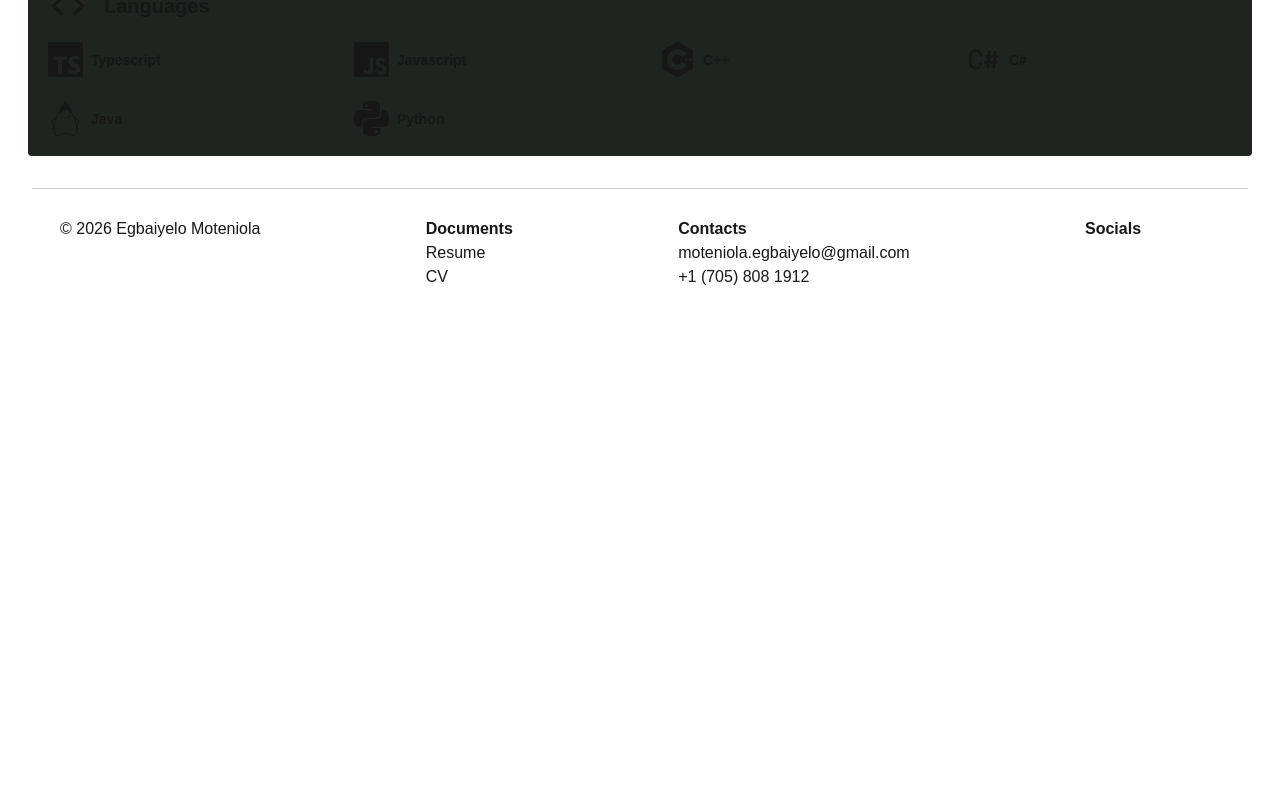
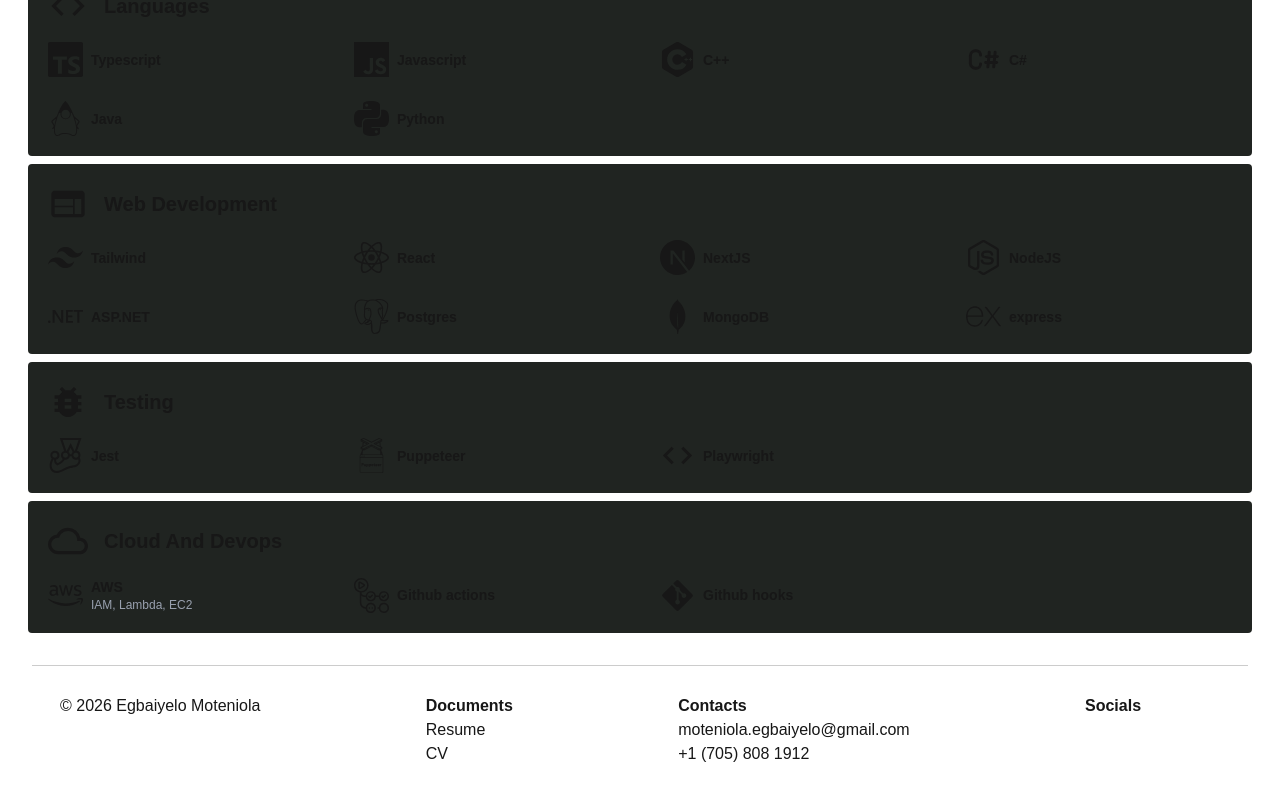
Before and after one commit to Egbaiyelo/Portfolio, a Next.js app in the folder portfolio-app/: page /en in a window 1280 px wide. Shown: the part 2350-3150 px from the top of the page. Before the commit the page ends 2715 px from the top, so only its background shows below. Built offline with nearby package versions, Linux system fonts and the light colour scheme.

Commit message:
Fix: Fixing TechSkill Icon defaults
Ensuring there is no issue with techskill defaults and icon errors

```diff
--- a/portfolio-app/src/app/[locale]/page.tsx
+++ b/portfolio-app/src/app/[locale]/page.tsx
@@ -12,11 +12,12 @@ import TechSkill from '@/components/tools';
 import {
   SiTypescript, SiJavascript, SiCplusplus, SiOpenjdk, SiPython,
   SiTailwindcss, SiReact, SiNextdotjs, SiNodedotjs, SiDotnet, SiPostgresql,
-  SiMongodb, SiExpress, SiJest, SiPuppeteer, SiPlaywright, SiAmazonwebservices,
+  SiMongodb, SiExpress, SiJest, SiPuppeteer, SiAmazonwebservices,
   SiGithubactions, SiGithub
 } from 'react-icons/si';
 import { TbBrandCSharp } from "react-icons/tb";
 import { MdCode, MdWeb, MdBugReport, MdCloudQueue } from 'react-icons/md';
+import { FaGitAlt } from "react-icons/fa6";
 
 export default async function Home({
   params
@@ -39,26 +40,27 @@ export default async function Home({
       {name: "Java", Icon: SiOpenjdk, description: ""},
       {name: "Python", Icon: SiPython, description: ""}]
     },
-    // { title: "Web development", Icon: "", techs: [
-    //   {name: "Tailwind", Icon: "", description: ""},
-    //   {name: "React", Icon: "", description: ""},
-    //   {name: "NextJS", Icon: "", description: ""},
-    //   {name: "NodeJS", Icon: "", description: ""},
-    //   {name: "ASP.NET", Icon: "", description: ""},
-    //   {name: "Postgres", Icon: "", description: ""},
-    //   {name: "MongoDB", Icon: "", description: ""},
-    //   {name: "express", Icon: "", description: ""}]
-    // },
-    // { title: "Testing", Icon: "", techs: [
-    //   {name: "Jest", Icon: "", description: ""},
-    //   {name: "Puppeteer", Icon: "", description: ""},
-    //   {name: "Playwright", Icon: "", description: ""}]
-    // },
-    // { title: "Cloud and devops", Icon: "", techs: [
-    //   {name: "AWS", Icon: "", description: "IAM, Lambda, EC2"},
-    //   {name: "Github actions", Icon: "", description: ""},
-    //   {name: "Github hooks", Icon: "", description: ""}]
-    // }
+    { title: "Web development", Icon: MdWeb, techs: [
+      {name: "Tailwind", Icon: SiTailwindcss, description: ""},
+      {name: "React", Icon: SiReact, description: ""},
+      {name: "NextJS", Icon: SiNextdotjs, description: ""},
+      {name: "NodeJS", Icon: SiNodedotjs, description: ""},
+      {name: "ASP.NET", Icon: SiDotnet, description: ""},
+      {name: "Postgres", Icon: SiPostgresql, description: ""},
+      {name: "MongoDB", Icon: SiMongodb, description: ""},
+      {name: "express", Icon: SiExpress, description: ""}]
+    },
+    { title: "Testing", Icon: MdBugReport, techs: [
+      {name: "Jest", Icon: SiJest, description: ""},
+      {name: "Puppeteer", Icon: SiPuppeteer, description: ""},
+      //+ find the icon
+      {name: "Playwright", Icon: MdCode, description: ""}]
+    },
+    { title: "Cloud and devops", Icon: MdCloudQueue, techs: [
+      {name: "AWS", Icon: SiAmazonwebservices, description: "IAM, Lambda, EC2"},
+      {name: "Github actions", Icon: SiGithubactions, description: ""},
+      {name: "Github hooks", Icon: FaGitAlt, description: ""}]
+    }
   ];
 
   const projects = [
--- a/portfolio-app/src/components/tools.tsx
+++ b/portfolio-app/src/components/tools.tsx
@@ -1,4 +1,5 @@
 import { IconType } from 'react-icons';
+import { MdCode } from 'react-icons/md'
 
 type tech = { Icon: IconType, name: string, description?: string }
 interface TechStackProps {
@@ -11,12 +12,14 @@ interface TechStackProps {
 /// A techskill container element
 export default function TechSkill({ Icon, title, techs }: TechStackProps) {
     console.log('main icon', Icon)
+    const TitleIon = Icon ?? MdCode;
+
     return (
         <section className="mx-7 my-2 p-5 flex flex-col rounded-sm bg-[#202421]" aria-labelledby={`${title}-heading`}>
 
             {/* Heading */}
             <div className="font-bold flex items-center gap-2">
-                <Icon title={`${title}-icon`} size={40} />
+                <TitleIon title={`${title}-icon`} size={40} />
                 <h3 id={`${title}-heading`} className="capitalize text-xl my-auto ml-2">{title}</h3>
                 <div className="mt-3 mb-4 h-2px bg-white/10" />
             </div>
@@ -25,7 +28,8 @@ export default function TechSkill({ Icon, title, techs }: TechStackProps) {
             <div className="grid grid-cols-2 md:grid-cols-4 gap-x-10 gap-y-6 mt-4">
                 {
                     techs.map(tech => {
-                        const { Icon: TechIcon } = tech;
+                        const TechIcon = tech.Icon ?? MdCode;
+
                         return (
                             <div key={tech.name} className="flex items-center gap-2 transition-colors duration-200 hover:bg-white/25" aria-label={`${tech.name}: ${tech.description ?? "Technology skill"}`}>
                                 <TechIcon title={`${tech.name} logo`} size={35} />
```
